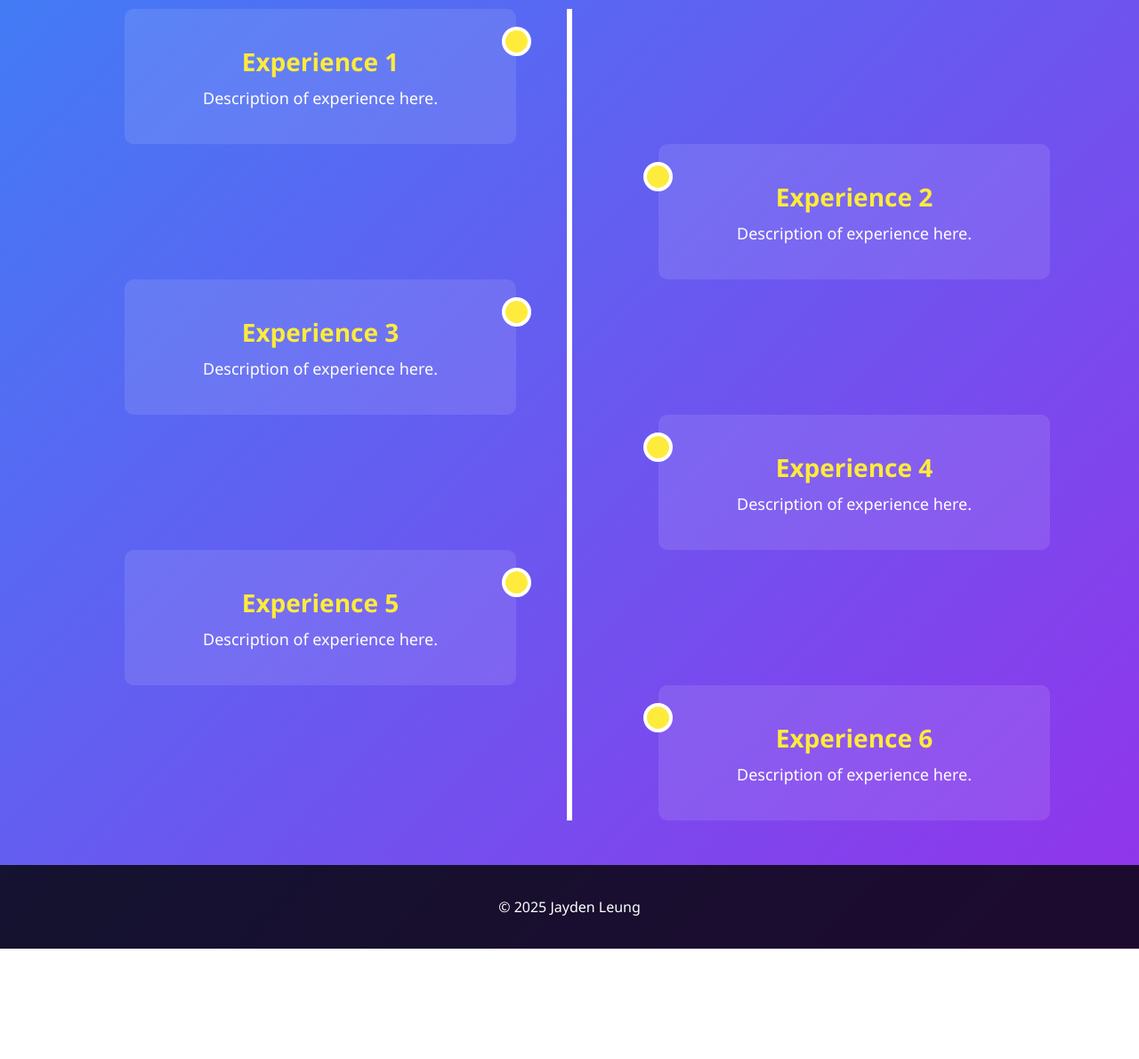
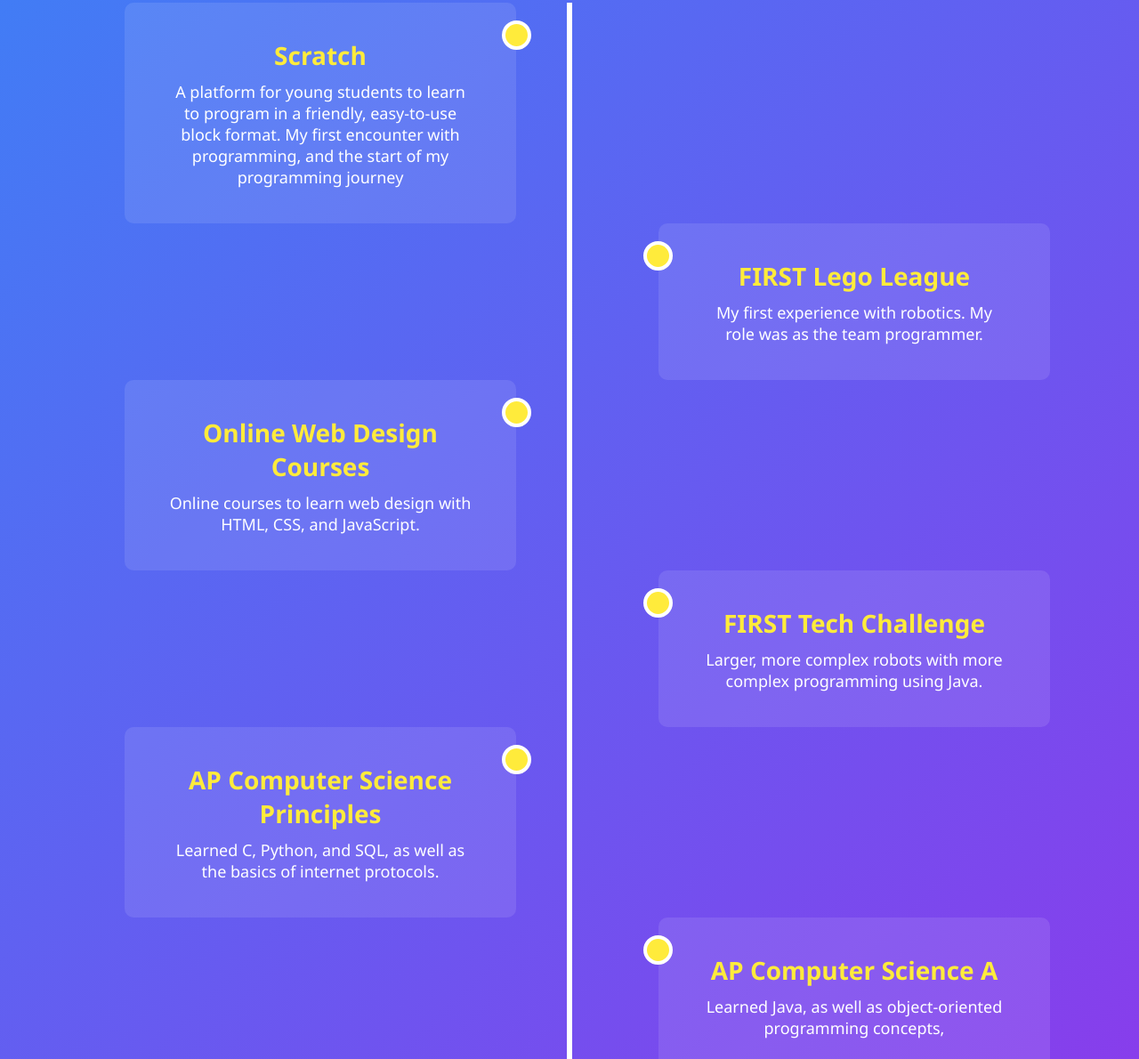
Before and after one commit to jleung26/jleung26.github.io, a plain HTML site: page about.html in a window 1280 px wide. Shown: the part 223-1413 px from the top of the page at 89% size. Before the commit the page ends 1289 px from the top, so only its background shows below. Drawn offline with Linux system fonts and the light colour scheme.

Commit message:
Filling in about me, fixing font size formatting

```diff
--- a/about.html
+++ b/about.html
@@ -12,6 +12,7 @@
       color: #fff;
       overflow-x: hidden;
       text-align: center;
+      font-size: 1.6rem;
     }
 
     nav {
@@ -23,7 +24,7 @@
       position: sticky;
       top: 0;
       z-index: 1000;
-      font-size: 1.6rem;
+      font-size: 1.3rem;
     }
     nav a {
       margin: 0 15px;
@@ -147,10 +148,11 @@
     }
 
     footer {
+      text-align: center;
+      padding: 20px;
+      background: rgba(0, 0, 0, 0.7);
       margin-top: 50px;
-      background: rgba(0, 0, 0, 0.8);
-      padding: 20px;
-      font-size: 16px;
+      font-size: 1.3rem;
     }
   </style>
 </head>
@@ -174,38 +176,44 @@
   <section class="timeline">
     <div class="timeline-item left">
       <div class="timeline-container">
-        <h2>Experience 1</h2>
-        <p>Description of experience here.</p>
+        <h2>Scratch</h2>
+        <p>A platform for young students to learn to program in a friendly, easy-to-use block format. My first encounter with programming, and the start of my programming journey</p>
       </div>
     </div>
     <div class="timeline-item right">
       <div class="timeline-container">
-        <h2>Experience 2</h2>
-        <p>Description of experience here.</p>
+        <h2>FIRST Lego League</h2>
+        <p>My first experience with robotics. My role was as the team programmer. </p>
       </div>
     </div>
     <div class="timeline-item left">
       <div class="timeline-container">
-        <h2>Experience 3</h2>
-        <p>Description of experience here.</p>
+        <h2>Online Web Design Courses</h2>
+        <p>Online courses to learn web design with HTML, CSS, and JavaScript.</p>
       </div>
     </div>
     <div class="timeline-item right">
       <div class="timeline-container">
-        <h2>Experience 4</h2>
-        <p>Description of experience here.</p>
+        <h2>FIRST Tech Challenge</h2>
+        <p>Larger, more complex robots with more complex programming using Java.</p>
       </div>
     </div>
     <div class="timeline-item left">
       <div class="timeline-container">
-        <h2>Experience 5</h2>
-        <p>Description of experience here.</p>
+        <h2>AP Computer Science Principles</h2>
+        <p>Learned C, Python, and SQL, as well as the basics of internet protocols. </p>
       </div>
     </div>
     <div class="timeline-item right">
       <div class="timeline-container">
-        <h2>Experience 6</h2>
-        <p>Description of experience here.</p>
+        <h2>AP Computer Science A</h2>
+        <p>Learned Java, as well as object-oriented programming concepts, </p>
+      </div>
+    </div>
+    <div class="timeline-item left">
+      <div class="timeline-container">
+        <h2>MIT BWSI Online Python Course</h2>
+        <p>Learned Numpy, OpenCV, as well as machine learning and neural network concepts.</p>
       </div>
     </div>
   </section>
```
Also changed, not shown: index.html (+7 -3 lines).
